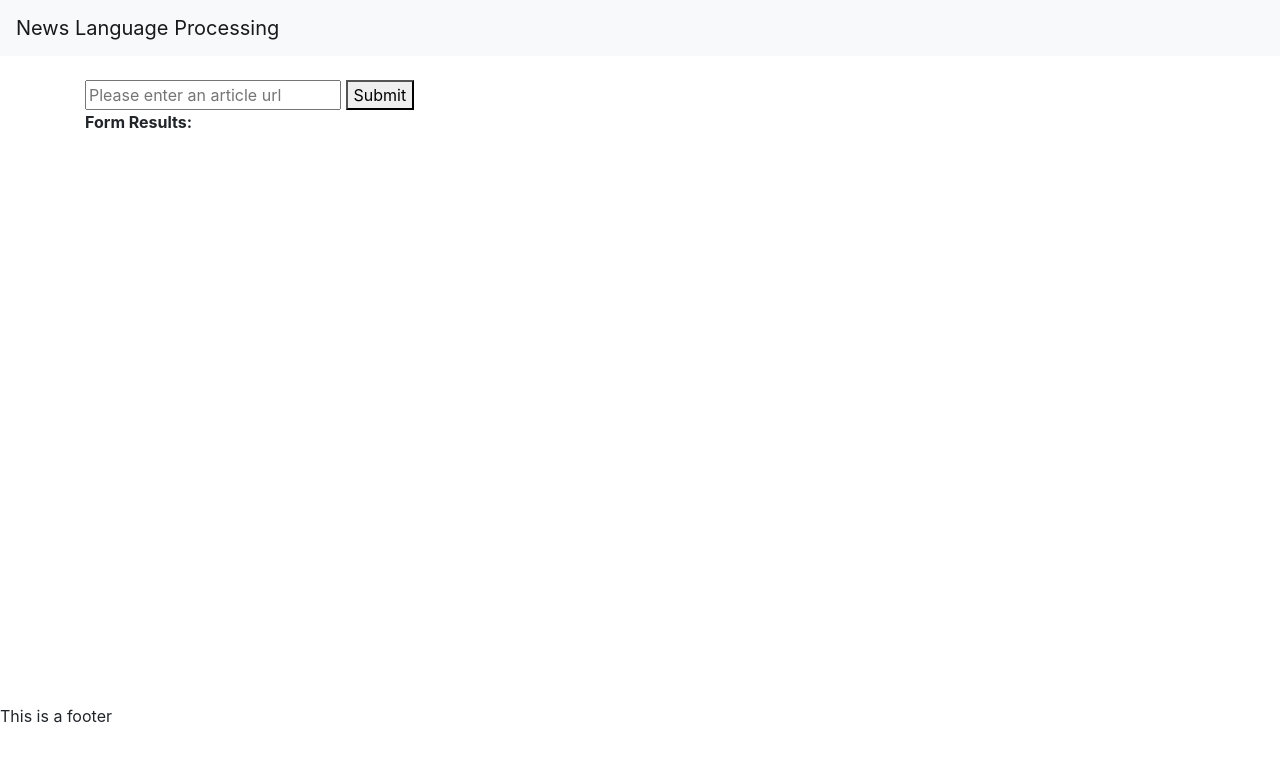
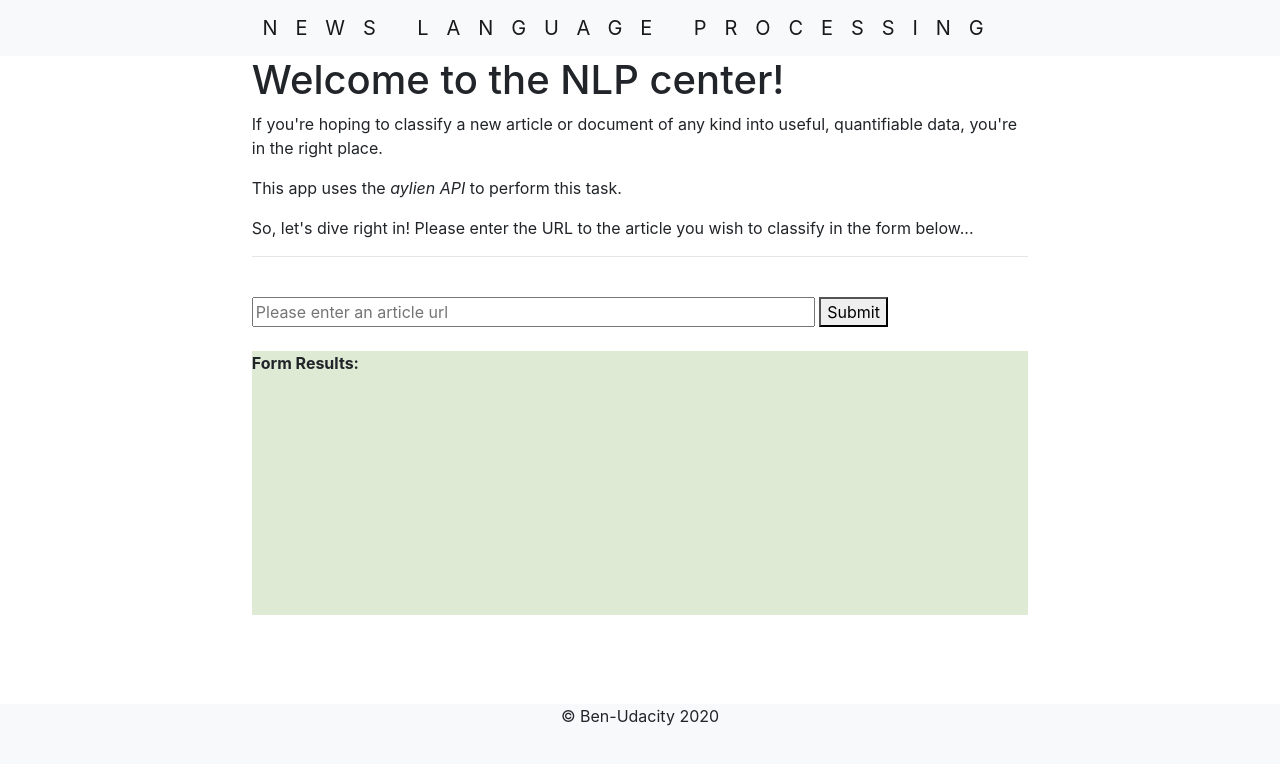
Before and after one commit to bambie1/My-NLP-app, a website built with webpack: page src/client/index.html in a window 1280 px wide. Built offline with nearby package versions, Linux system fonts and the light colour scheme.

Commit message:
updated the UI

```diff
--- a/src/client/index.html
+++ b/src/client/index.html
@@ -13,29 +13,40 @@
 
 <body>
     <header>
-        <nav class="navbar navbar-light bg-light">
+        <nav class="bg-light justify-content-center navbar navbar-light">
             <a class="navbar-brand" href="#">
-                News Language Processing
+                NEWS LANGUAGE PROCESSING
             </a>
         </nav>
     </header>
 
     <main class="container">
+        <div>
+            <h1>Welcome to the NLP center!</h1>
+            <p>If you're hoping to classify a new article or document of any kind into useful, quantifiable data, you're
+                in the right place.</p>
+            <p>This app uses the <em>aylien API</em> to perform this task.</p>
+            <p>So, let's dive right in! Please enter the URL to the article you wish to classify in the form below...
+            </p>
+            <hr>
+        </div>
         <section class="py-4">
-            <form class="" onsubmit="return handleSubmit(event)">
-                <input id="url" type="text" name="input" value="" placeholder="Please enter an article url">
+            <form class="pb-4" onsubmit="return handleSubmit(event)">
+                <input id="url" type="text" name="input" value="" placeholder="Please enter an article url" size=50>
                 <button type="submit" id="submit">Submit</button>
             </form>
 
-            <section>
+            <section class="api-info">
                 <strong>Form Results:</strong>
-                <div id="results"></div>
+                <div id="results" style="height:30vh; width:100%; clear:both;">
+                </div>
+
             </section>
         </section>
     </main>
 
-    <footer>
-        <p>This is a footer</p>
+    <footer class="bg-light text-center">
+        <p>&copy Ben-Udacity 2020</p>
     </footer>
     <script src="js/index.js"></script>
     <script src="https://code.jquery.com/jquery-3.4.1.slim.min.js"
--- a/src/client/styles/main.css
+++ b/src/client/styles/main.css
@@ -7,3 +7,26 @@ body {
 main {
     min-height: 81vh;
 }
+
+body{
+    min-width: fit-content;
+}
+.navbar-brand {
+    letter-spacing: 1.4vw;
+    max-width: 100%;
+}
+
+footer {
+    min-height: 10vh;
+}
+
+.api-info{
+    background-color: #d6e5c9c7
+}
+
+@media only screen and (min-width: 768px) {
+    main.container {
+        width: 63%;
+    }
+
+}
```
